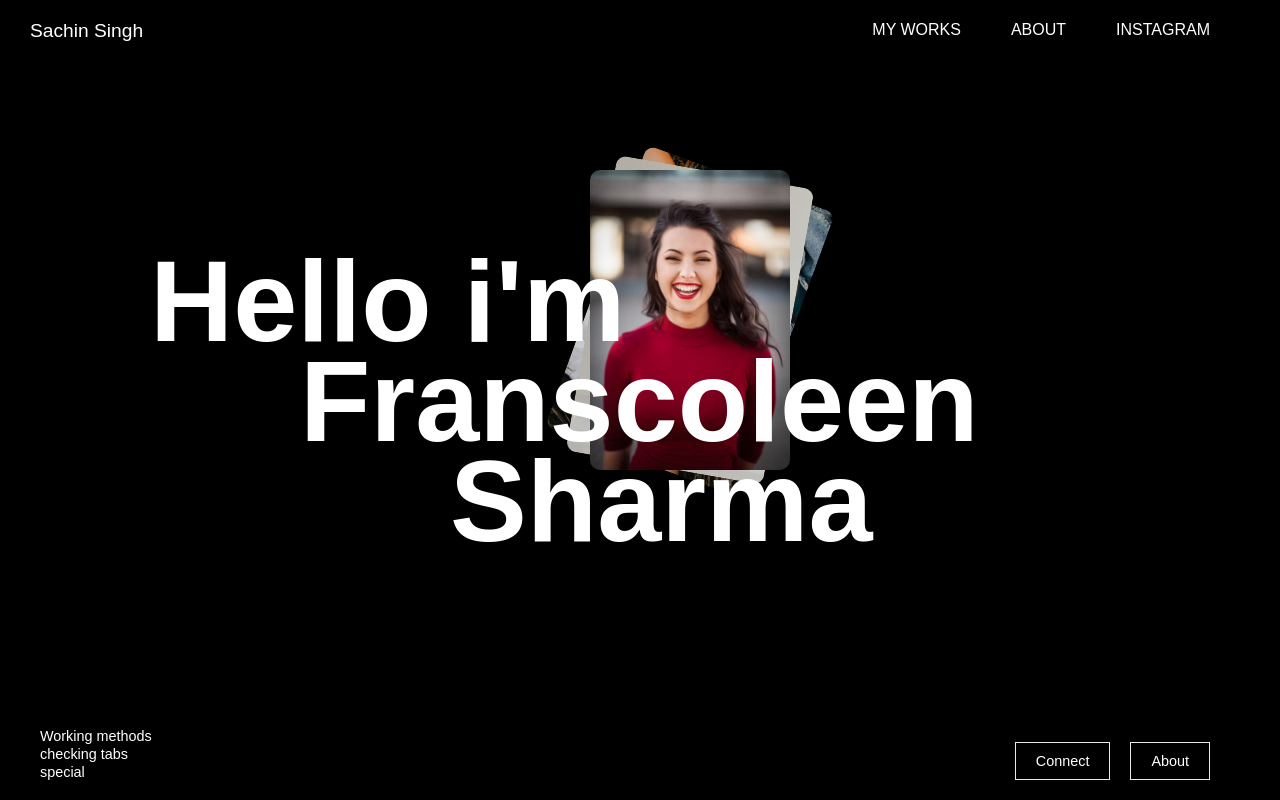
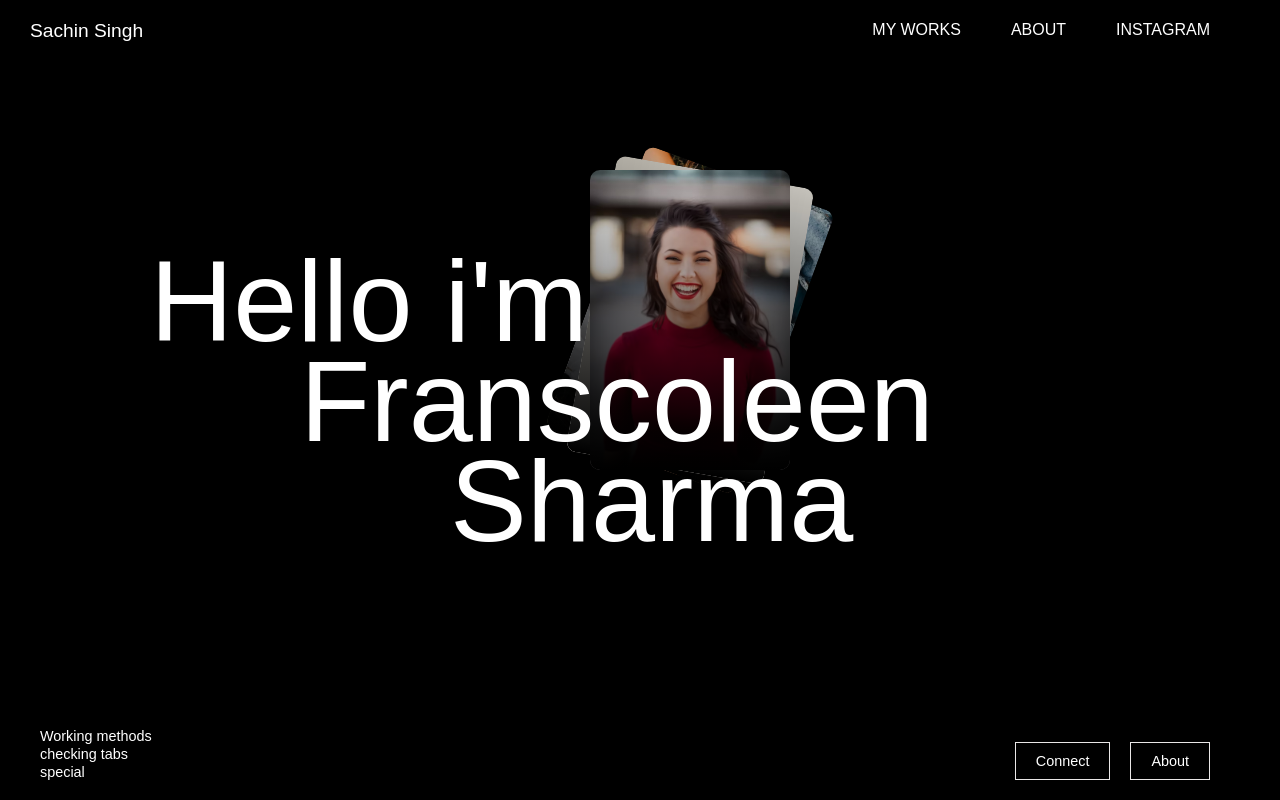
Before and after one commit to SACH01in/Animated-WebPages, a plain HTML site: page Animated-Hero section/index.html in a window 1280 px wide. Drawn offline with nearby package versions, Linux system fonts and the light colour scheme.

Commit message:
fixed some gliches

```diff
--- a/Animated-Hero section/index.html
+++ b/Animated-Hero section/index.html
@@ -56,6 +56,7 @@
     </main>
 
     <script src="https://cdnjs.cloudflare.com/ajax/libs/gsap/3.13.0/gsap.min.js" integrity="sha512-NcZdtrT77bJr4STcmsGAESr06BYGE8woZdSdEgqnpyqac7sugNO+Tr4bGwGF3MsnEkGKhU2KL2xh6Ec+BqsaHA==" crossorigin="anonymous" referrerpolicy="no-referrer"></script>
+    <script src="https://cdnjs.cloudflare.com/ajax/libs/gsap/3.13.0/ScrollTrigger.min.js" integrity="sha512-P2IDYZfqSwjcSjX0BKeNhwRUH8zRPGlgcWl5n6gBLzdi4Y5/0O4zaXrtO4K9TZK6Hn1BenYpKowuCavNandERg==" crossorigin="anonymous" referrerpolicy="no-referrer"></script>
     <script src="./script.js"></script>
 </body>
 </html>
--- a/Animated-Hero section/style.css
+++ b/Animated-Hero section/style.css
@@ -98,6 +98,7 @@ section{
     left:0;
     font-size: 9vw;
     line-height: 8vw;
+    font-weight: 400;
 }
 
 .one .headCon:nth-child(2){
@@ -128,7 +129,7 @@ section{
     left: -50px;
     rotate: calc( (2 - var(--i)) * 10deg);
 }
-/* .imagesCon .imgDiv::after{
+.imagesCon .imgDiv::after{
     position: absolute;
     top: 0;
     left: 0;
@@ -138,7 +139,7 @@ section{
     height: 100%;
     overflow: hidden;
     border-radius: 10px;
-} */
+}
 .imagesCon .imgDiv img{
     width: 100%;
     height: 100%;
```
